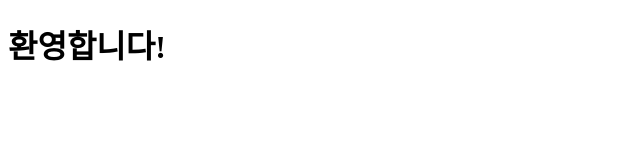
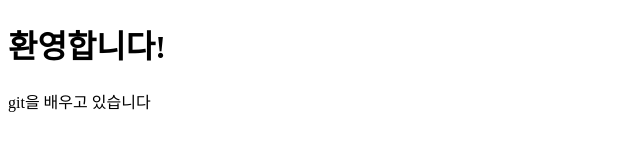
Before and after one commit to qoogy/remote, a plain HTML site: page index.html in a window 1280 px wide. Shown: the whole page, without its empty margins (0-640 px from the left). Drawn offline with Linux system fonts and the light colour scheme.

Commit message:
index.html 일부 수정

```diff
--- a/index.html
+++ b/index.html
@@ -6,5 +6,6 @@
   </head>
   <body>
     <h1>환영합니다!</h1>
+    <p>git을 배우고 있습니다</p>
   </body>
 </html>
```
